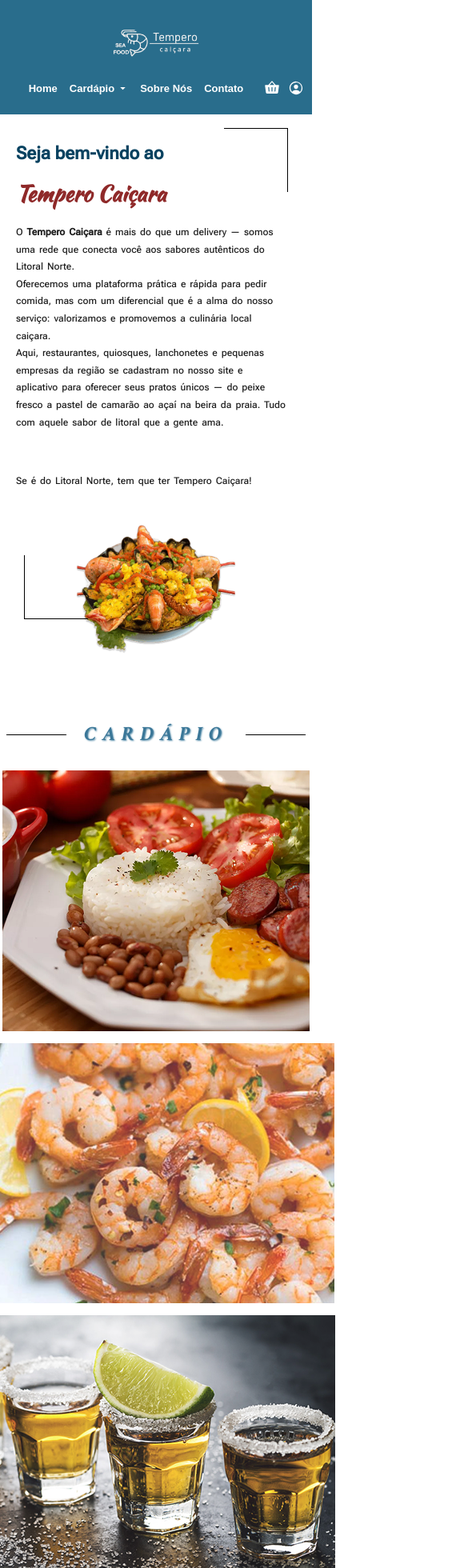
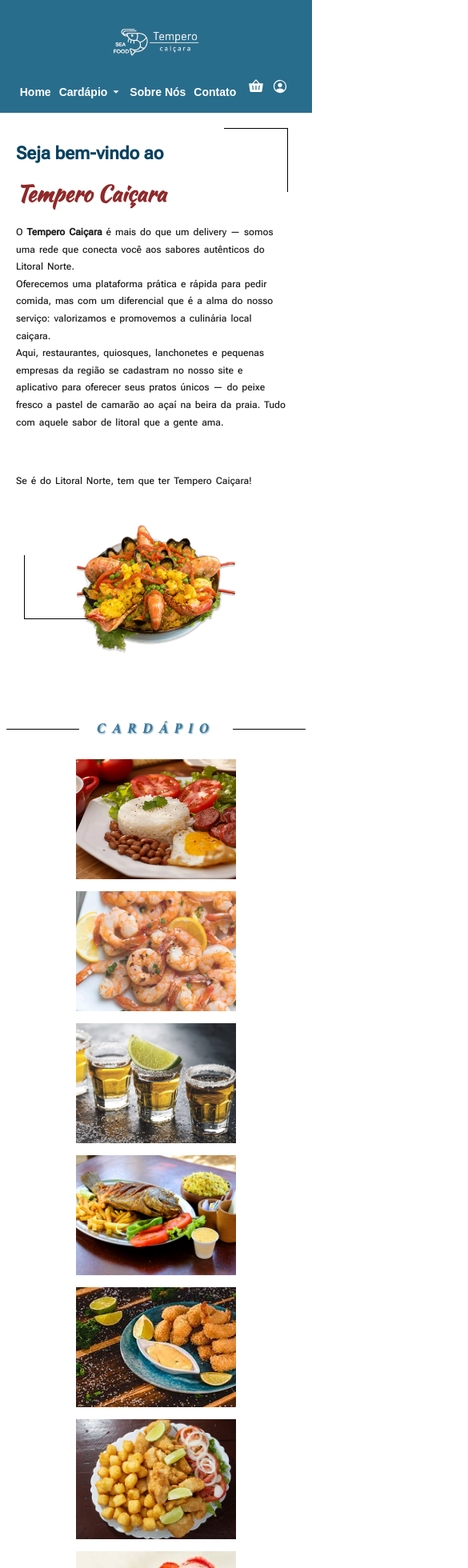
Before and after one commit to geovannaetm/tempeiro-caicara, a Next.js app: page / in a window 390 px wide. Shown: the top 1960 px of the page at 80% size, 585 px wide, since content can reach past the window. Built offline with nearby package versions, Linux system fonts and the light colour scheme; a web font is replaced by a local one.

Commit message:
ajustando

```diff
--- a/src/app/page.module.css
+++ b/src/app/page.module.css
@@ -440,10 +440,12 @@
   .cadsparceiros {
     flex-direction: column;   /* parceiros em coluna */
     align-items: center;
+
   }
   .parceiro {
     width: 90%;
     margin: 15px 0;
+
   }
   .parceirotext_img {
     flex-direction: column;
@@ -451,8 +453,25 @@
   }
   .parceirotext_img img {
     width: 100px;
+    align-items: center;
+
   }
   .parceirotext_img h2 {
     font-size: 1.6rem;
   }
+
+  .subrodape{
+    margin-top: 50px;
+  }
+  .imgsfooter{
+    display: grid;
+    gap: 10px;
+    margin: 0 auto;
+    max-width: 300px;
+    grid-template-columns: repeat(2, 1fr);
+  }
+  .imgsfooter img{
+    width: 250px;
+    height: auto;
+  }
 }
--- a/src/components/Cardapio/Cardapio.module.css
+++ b/src/components/Cardapio/Cardapio.module.css
@@ -32,7 +32,7 @@
     text-shadow: #528aa8 1px 1px 2px;
   }
 
-  .imgs_cardapio{
+ .imgs_cardapio{
     display: flex;
     justify-content: center;
     align-items: center;
@@ -40,6 +40,7 @@
     margin: 10px 0;
     flex-wrap: wrap;
   }
+
 
 
   @media (max-width: 480px) {
@@ -53,6 +54,20 @@
       }
       .imgs_cardapio{
        max-width: 100%;
+       flex-wrap: none;
+      height: auto;
+      }
+      .cardapio h1{
+        font-size: 1.8rem;
+      }
+  .imgs_cardapio {
+    grid-template-columns: repeat(2, 1fr); /* duas colunas */
+    max-width: 500px;           /* largura máxima para centralizar */
+    margin: 0 auto;             /* centraliza na tela */
+  }
 
-      }
+  .imgs_cardapio img {
+    height: 150px;
+    width: 200px;
   }
+  }
--- a/src/components/Cardapio/index.jsx
+++ b/src/components/Cardapio/index.jsx
@@ -35,7 +35,7 @@ export default function Cardapio() {
 
         <Link href="#"><Image className={styles.img_cardapio} src={img3} alt="Bebidas" /></Link>
 
-        <Link href="#"><Image className={styles.img_cardapio} src={img4} alt="Peixes" /></Link>
+        <Link href="#"><Image className={styles.img_cardapio} src={img4} alt="Peixes"  /></Link>
 
         <Link href="#"><Image className={styles.img_cardapio} src={img5} alt="Porções" /></Link>
 
--- a/src/components/Rodape/Rodape.module.css
+++ b/src/components/Rodape/Rodape.module.css
@@ -47,3 +47,34 @@
     padding: 5px;
     margin-left: 10px;
 }
+
+@media (max-width: 480px) {
+    .rodape_info{
+
+        text-align: center;
+        gap: 20px;
+    }
+
+    .lista{
+        font-size: 1.4rem;
+        padding: 10px;
+        gap: 10px;
+
+    }
+
+    .redes {
+      font-size: 1.8rem;
+
+    }
+
+    .rodape_logo p {
+        font-size: 1.4rem;
+    }
+
+    .img_logo{
+        width: 150px;
+        height: auto;
+        padding: 5px;
+        margin-left: 0;
+    }
+}
--- a/src/components/Topo/Topo.module.css
+++ b/src/components/Topo/Topo.module.css
@@ -92,10 +92,10 @@
   .topo {
     height: auto;
     font-size: 16px;
-    flex-direction: column;
-    gap: 10px;
-    padding: 10px 0;
-    justify-content: center;
+    flex-direction: row;
+    gap: 0;
+    padding: 9px 0;
+    justify-content: space-between;
   }
 
   .icons {
@@ -103,17 +103,18 @@
     margin: 10px 0 0 0;
     gap: 10px;
     margin-top: 0;
+    justify-content: flex-end;
+    align-items: center;
 
+    margin-right: 20px;
 
   }
-
   .subtopo {
-    font-size: 13px;
-    gap: 15px;
-    margin-left: 0;
+    font-size: 14px;
+    gap: 10px;
+    margin-left: -20px;
+    margin-right: -15px;
     height: auto;
-    flex-wrap: wrap;
-    margin-top: 5px;
 
   }
   .none{
@@ -126,7 +127,7 @@
 /* Responsividade para tablets */
 @media (min-width: 481px) and (max-width: 1023px) {
   .header {
-    padding: 15px;
+    padding: 25px;
   }
 
   .img_logo {
@@ -137,6 +138,9 @@
     height: 80px;
     font-size: 18px;
     gap: 20px;
+    margin: 0 20px;
+    justify-content: center;
+    align-items: center;
   }
 
   .icons {
@@ -144,12 +148,14 @@
     gap: 12px;
     margin: 15px;
     margin-top: -20px;
+
   }
 
   .subtopo {
     font-size: 15px;
-    gap: 20px;
+    gap: 9px;
     margin-left: 10px;
+    margin-right: 10px;
     height: auto;
   }
 }
```
